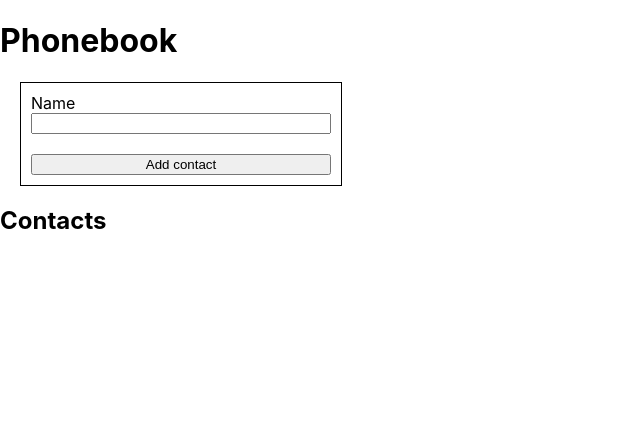
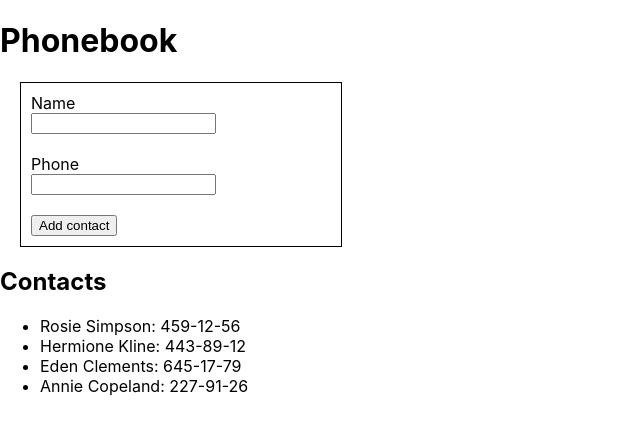
Before and after one commit to 28Rostyk/goit-react-hw-02-phonebook, a React (Create React App) app: page / in a window 1280 px wide. Shown: the top 434 px of the page, without its empty margins (0-640 px from the left). Built offline with nearby package versions, Linux system fonts and the light colour scheme.

Commit message:
add task 2 from homework 2

```diff
--- a/package.json
+++ b/package.json
@@ -8,6 +8,7 @@
     "@testing-library/react": "^12.1.4",
     "@testing-library/user-event": "^13.5.0",
     "nanoid": "^4.0.0",
+    "prop-types": "^15.8.1",
     "react": "^18.1.0",
     "react-dom": "^18.1.0",
     "react-scripts": "5.0.1",
--- a/src/components/App.jsx
+++ b/src/components/App.jsx
@@ -1,20 +1,25 @@
 import { nanoid } from 'nanoid';
-
-import css from './App.module.css';
+import ContactForm from './ContactForm';
+import ContactList from './ContactList';
 
 const { Component } = require('react');
 
 class App extends Component {
   state = {
-    contacts: [],
-    name: '',
+    contacts: [
+      { id: 'id-1', name: 'Rosie Simpson', number: '459-12-56' },
+      { id: 'id-2', name: 'Hermione Kline', number: '443-89-12' },
+      { id: 'id-3', name: 'Eden Clements', number: '645-17-79' },
+      { id: 'id-4', name: 'Annie Copeland', number: '227-91-26' },
+    ],
   };
 
   nameInputId = nanoid();
 
-  addContact = name => {
+  addContact = (name, number) => {
     const contact = {
       name,
+      number,
       id: nanoid(),
     };
     this.setState(prevState => ({
@@ -22,48 +27,14 @@
     }));
   };
 
-  handleSubmit = e => {
-    e.preventDefault();
-    const { name } = e.currentTarget.elements;
-    console.log(name);
-    this.addContact(name.value);
-    this.reset();
-  };
-
-  handleChange = e => {
-    // console.log(e.currentTarget.value);
-    this.setState({ name: e.currentTarget.value });
-  };
-
-  reset = () => {
-    this.setState({ name: '' });
-  };
-
   render() {
+    const { contacts } = this.state;
     return (
       <>
         <h1>Phonebook</h1>
-        <form className={css.form} onSubmit={this.handleSubmit}>
-          <label htmlFor={this.nameInputId}>Name</label>
-          <input
-            className={css.input}
-            type="text"
-            name="name"
-            value={this.state.name}
-            pattern="^[a-zA-Zа-яА-Я]+(([' -][a-zA-Zа-яА-Я ])?[a-zA-Zа-яА-Я]*)*$"
-            title="Name may contain only letters, apostrophe, dash and spaces. For example Adrian, Jacob Mercer, Charles de Batz de Castelmore d'Artagnan"
-            required
-            id={this.nameInputId}
-            onChange={this.handleChange}
-          />
-          <button>Add contact</button>
-        </form>
+        <ContactForm onSubmit={this.addContact} />
         <h2>Contacts</h2>
-        <ul>
-          {this.state.contacts.map(({ name, id }) => {
-            return <li key={id}>{name}</li>;
-          })}
-        </ul>
+        <ContactList contacts={contacts} />
       </>
     );
   }
--- /dev/null
+++ b/src/components/ContactForm/ContactForm.jsx
@@ -0,0 +1,61 @@
+// import PropTypes from 'prop-types';
+import { Component } from 'react';
+import css from './ContactForm.module.css';
+
+class ContactForm extends Component {
+  state = {
+    name: '',
+    number: '',
+  };
+
+  handleSubmit = e => {
+    const { name, number } = this.state;
+    e.preventDefault();
+    this.props.onSubmit(name, number);
+    this.setState({
+      name: '',
+      number: '',
+    });
+  };
+
+  handleChange = e => {
+    const { name, value } = e.currentTarget;
+    this.setState({
+      [name]: value,
+    });
+  };
+
+  render() {
+    const { name, number } = this.state;
+    return (
+      <form className={css.form} onSubmit={this.handleSubmit}>
+        <label htmlFor={this.nameInputId}>Name</label>
+        <input
+          className={css.input}
+          type="text"
+          name="name"
+          value={name}
+          pattern="^[a-zA-Zа-яА-Я]+(([' -][a-zA-Zа-яА-Я ])?[a-zA-Zа-яА-Я]*)*$"
+          title="Name may contain only letters, apostrophe, dash and spaces. For example Adrian, Jacob Mercer, Charles de Batz de Castelmore d'Artagnan"
+          required
+          id={this.nameInputId}
+          onChange={this.handleChange}
+        />
+        <label htmlFor={this.nameInputId}>Phone</label>
+        <input
+          className={css.input}
+          type="tel"
+          name="number"
+          value={number}
+          pattern="\+?\d{1,4}?[-.\s]?\(?\d{1,3}?\)?[-.\s]?\d{1,4}[-.\s]?\d{1,4}[-.\s]?\d{1,9}"
+          title="Phone number must be digits and can contain spaces, dashes, parentheses and can start with +"
+          required
+          onChange={this.handleChange}
+        />
+        <button>Add contact</button>
+      </form>
+    );
+  }
+}
+
+export default ContactForm;
--- a/src/components/App.module.css
+++ b/src/components/ContactForm/ContactForm.module.css
@@ -2,7 +2,7 @@
   display: flex;
   flex-direction: column;
   justify-content: center;
-  /* align-items: start; */
+  align-items: flex-start;
   width: 300px;
   margin-left: 20px;
   padding: 10px;
--- /dev/null
+++ b/src/components/ContactForm/index.js
@@ -0,0 +1 @@
+export { default } from './ContactForm';
--- /dev/null
+++ b/src/components/ContactList/ContactList.jsx
@@ -0,0 +1,16 @@
+// import PropTypes from 'prop-types';
+
+const ContactList = ({ contacts }) => {
+  return (
+    <ul>
+      {contacts.map(({ name, id, number }) => {
+        return (
+          <li key={id}>
+            {name}: {number}
+          </li>
+        );
+      })}
+    </ul>
+  );
+};
+export default ContactList;
--- /dev/null
+++ b/src/components/ContactList/index.js
@@ -0,0 +1 @@
+export { default } from './ContactList';
```
Also changed, not shown: 1 other file (tests, documents, lock files or other folders).
